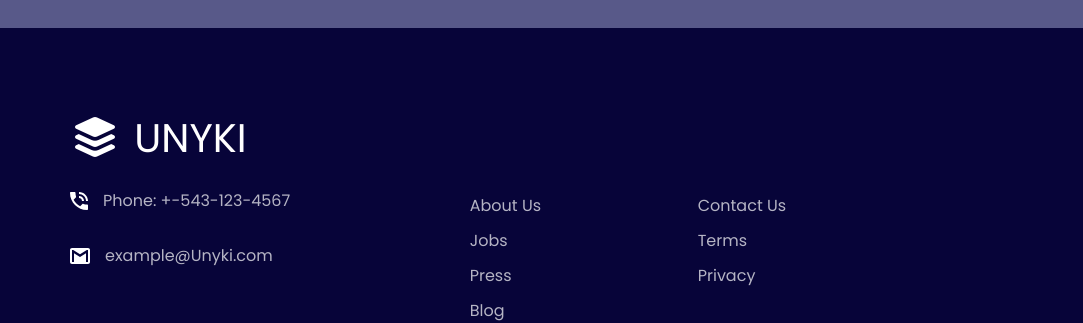
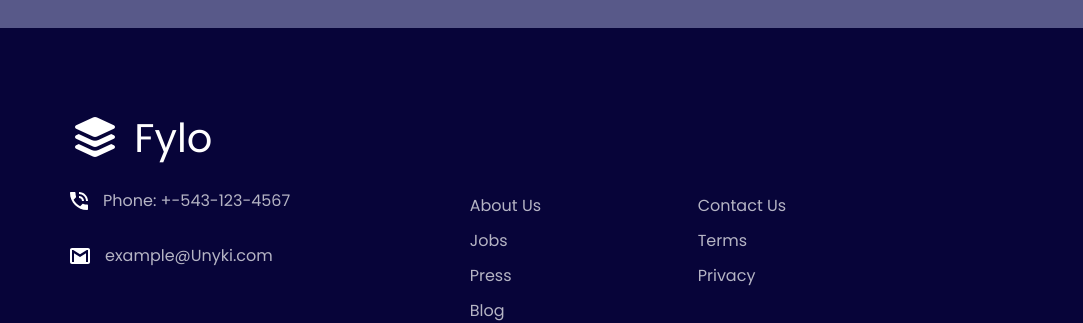
Before and after one commit to AhmedFahiim/Fylo-Landing-Page-, a plain HTML site: page index.html in a window 1280 px wide. Shown: the part 1675-1998 px from the top of the page, 0-1083 px from the left. Drawn offline with Linux system fonts and the light colour scheme.

Commit message:
Update index.html

```diff
--- a/index.html
+++ b/index.html
@@ -107,7 +107,7 @@
     <footer>
       <div class="container">
         <i class="fa-solid fa-layer-group"></i>
-        <span>UNYKI</span>
+        <span>Fylo</span>
         <div class="col-holder">
           <div class="col">
             <div class="mobile">
```
